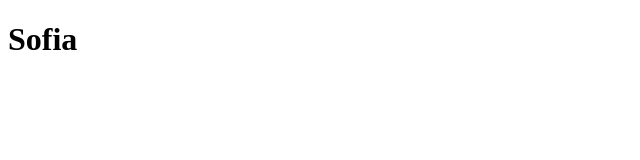
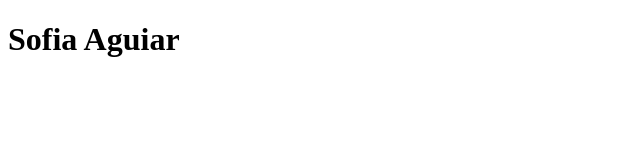
Before and after one commit to saguiarff/aulagit1, a plain HTML site: page index.html in a window 1280 px wide. Shown: the whole page, without its empty margins (0-640 px from the left). Drawn offline with Linux system fonts and the light colour scheme.

Commit message:
alteração novo arquivo

```diff
--- a/index.html
+++ b/index.html
@@ -6,6 +6,6 @@
     <title>Document</title>
 </head>
 <body>
-    <h1>Sofia</h1>
+    <h1>Sofia Aguiar</h1>
 </body>
 </html>
```
